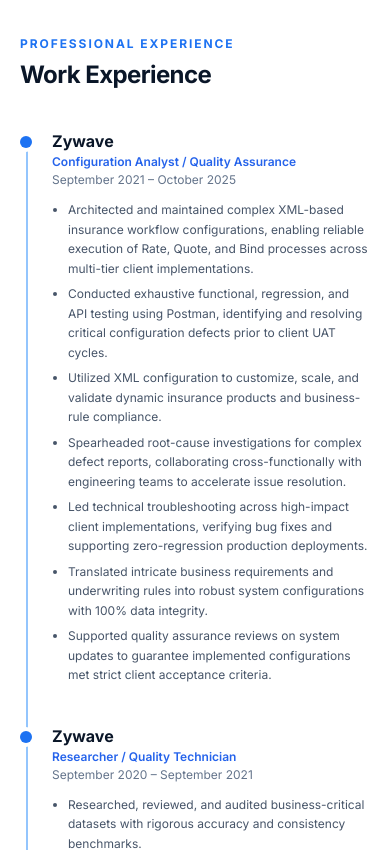
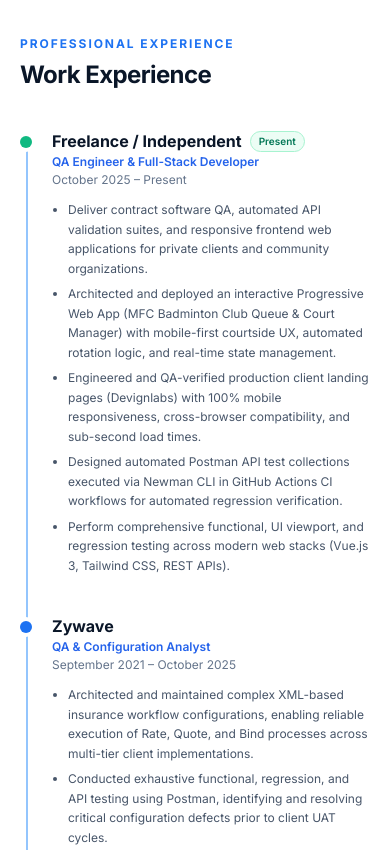
Before and after one commit to jelmardegoro-byte/jdportforlio, a Vue app: page / in a window 390 px wide. Shown: the part 4740-5590 px from the top of the page. Built offline with nearby package versions, Linux system fonts and the light colour scheme; what encrypt-storage would draw is missing.

Commit message:
feat: add Freelance / Independent Consultant (Oct 2025 - Present) to experience timeline

```diff
--- a/src/pages/MainPage.vue
+++ b/src/pages/MainPage.vue
@@ -594,7 +594,42 @@
           <div class="absolute left-1.5 sm:left-2 top-2.5 bottom-6 w-[2px] bg-[#93c5fd]"></div>
 
           <div class="space-y-10 sm:space-y-12">
-            <!-- Experience 1: Zywave -->
+            <!-- Experience 1: Freelance / Independent Consultant -->
+            <div class="relative flex flex-col md:flex-row md:items-start pl-8 sm:pl-10 gap-3 md:gap-8 lg:gap-14">
+              <!-- Dot with subtle accent to indicate current active role -->
+              <div class="absolute left-0 sm:left-0.5 top-1.5 w-3 h-3 rounded-full bg-emerald-500 ring-4 ring-white"></div>
+
+              <!-- Left: Company, Role & Date -->
+              <div class="w-full md:w-[260px] lg:w-[290px] flex-shrink-0">
+                <div class="flex items-center gap-2">
+                  <h3 class="font-sans font-bold text-[#0a1628] text-base sm:text-[17px] leading-snug">
+                    Freelance / Independent
+                  </h3>
+                  <span class="px-2 py-0.5 rounded-full text-[10px] font-semibold bg-emerald-50 text-emerald-700 border border-emerald-200">
+                    Present
+                  </span>
+                </div>
+                <p class="text-[#2563eb] text-xs sm:text-sm font-semibold mt-0.5">
+                  QA Engineer &amp; Full-Stack Developer
+                </p>
+                <p class="text-[#64748b] text-xs sm:text-[13px] mt-0.5">
+                  October 2025 &ndash; Present
+                </p>
+              </div>
+
+              <!-- Right: Bullets -->
+              <div class="flex-1">
+                <ul class="space-y-1.5 sm:space-y-2 text-[#475569] text-xs sm:text-[13.5px] leading-relaxed list-disc list-outside pl-4">
+                  <li>Deliver contract software QA, automated API validation suites, and responsive frontend web applications for private clients and community organizations.</li>
+                  <li>Architected and deployed an interactive Progressive Web App (MFC Badminton Club Queue &amp; Court Manager) with mobile-first courtside UX, automated rotation logic, and real-time state management.</li>
+                  <li>Engineered and QA-verified production client landing pages (Devignlabs) with 100% mobile responsiveness, cross-browser compatibility, and sub-second load times.</li>
+                  <li>Designed automated Postman API test collections executed via Newman CLI in GitHub Actions CI workflows for automated regression verification.</li>
+                  <li>Perform comprehensive functional, UI viewport, and regression testing across modern web stacks (Vue.js 3, Tailwind CSS, REST APIs).</li>
+                </ul>
+              </div>
+            </div>
+
+            <!-- Experience 2: Zywave -->
             <div class="relative flex flex-col md:flex-row md:items-start pl-8 sm:pl-10 gap-3 md:gap-8 lg:gap-14">
               <!-- Dot -->
               <div class="absolute left-0 sm:left-0.5 top-1.5 w-3 h-3 rounded-full bg-[#1d72f2] ring-4 ring-white"></div>
@@ -605,7 +640,7 @@
                   Zywave
                 </h3>
                 <p class="text-[#2563eb] text-xs sm:text-sm font-semibold mt-0.5">
-                  Configuration Analyst / Quality Assurance
+                  QA &amp; Configuration Analyst
                 </p>
                 <p class="text-[#64748b] text-xs sm:text-[13px] mt-0.5">
                   September 2021 &ndash; October 2025
```
